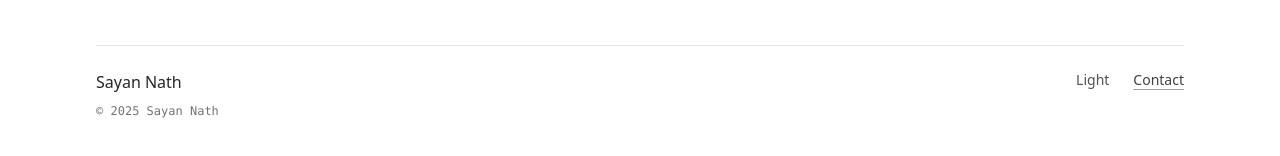
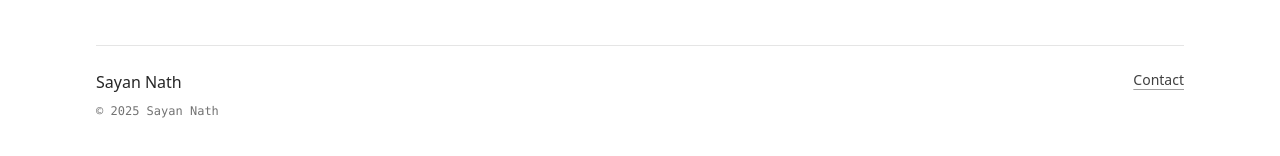
Before and after one commit to sayannath/portfolio, a Next.js app: page / in a window 1280 px wide. Shown: the part 5932-6088 px from the top of the page. Built offline with nearby package versions, Linux system fonts and the light colour scheme.

Commit message:
Removed the theme changing

```diff
--- a/src/app/providers.tsx
+++ b/src/app/providers.tsx
@@ -1,15 +1,5 @@
 "use client";
-import { ThemeProvider } from "next-themes";
 
 export default function Providers({ children }: { children: React.ReactNode }) {
-    return (
-        <ThemeProvider
-            attribute="class"        // toggles `dark` on <html>
-            defaultTheme="dark"
-            enableSystem={false}
-            disableTransitionOnChange
-        >
-            {children}
-        </ThemeProvider>
-    );
+    return <>{children}</>;
 }
--- a/src/components/Connect.tsx
+++ b/src/components/Connect.tsx
@@ -153,7 +153,7 @@ export default function Connect() {
                         </p>
                     </div>
                     <div className="flex items-center gap-6 text-sm">
-                        <ThemeToggle />
+                        {/* <ThemeToggle /> */}
                         <a
                             href="mailto:sayannath235@gmail.com"
                             className="underline underline-offset-4
```
